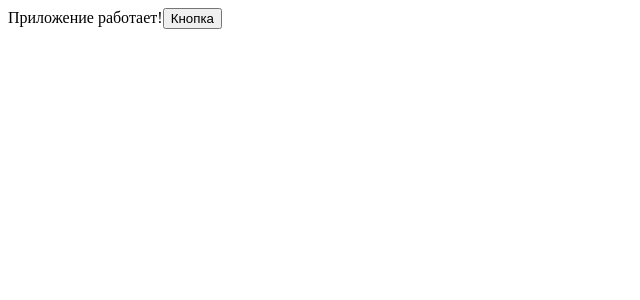
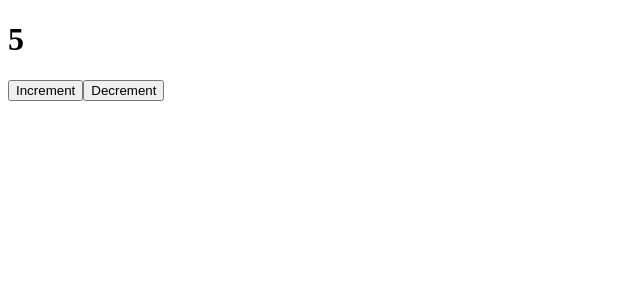
Before and after one commit to ivan-14-trifonov/educational_react, a React (Create React App) app: page / in a window 1280 px wide. Shown: the top 300 px of the page, without its empty margins (0-640 px from the left). Built offline with nearby package versions, Linux system fonts and the light colour scheme.

Commit message:
22:00 Example of a state change.

```diff
--- a/src/App.tsx
+++ b/src/App.tsx
@@ -1,9 +1,21 @@
-import React from 'react';
+import React, {useState} from 'react';
 
 function App() {
+  const [likes, setLikes] = useState(5)
+
+  function increment() {
+    setLikes(likes + 1)
+  }
+
+  function decrement() {
+    setLikes(likes - 1)
+  }
+
   return (
     <div className="App">
-
+      <h1>{likes}</h1>
+      <button onClick={increment}>Increment</button>
+      <button onClick={decrement}>Decrement</button>
     </div>
   );
 }
--- a/src/index.tsx
+++ b/src/index.tsx
@@ -6,8 +6,5 @@
   document.getElementById('root') as HTMLElement
 );
 root.render(
-    <div>
-      Приложение работает!
-      <button>Кнопка</button>
-    </div>
+    <App />
 );
```
